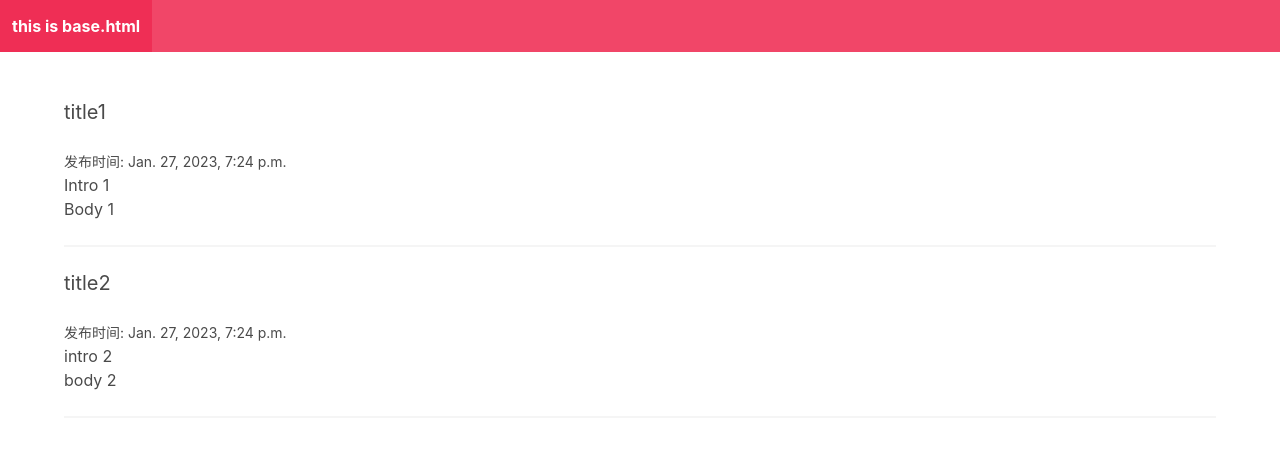
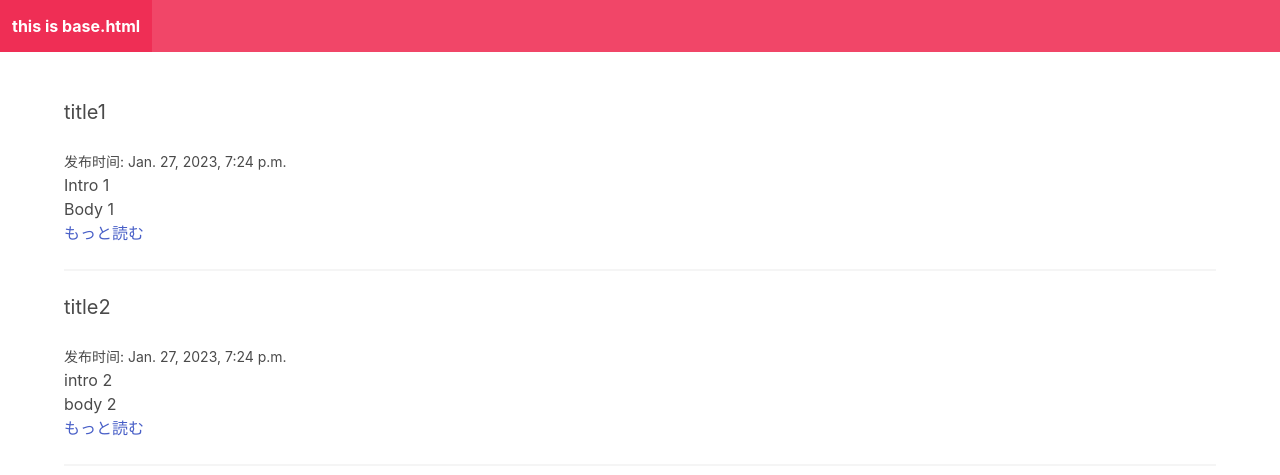
Before and after one commit to en-yue-pu/testDjango, a Django app: page / in a window 1280 px wide. Shown: the top 475 px of the page. Run offline with Django 4.2, Linux system fonts and the light colour scheme; data comes from the database, SQL or seed files in the repository.

Commit message:
每个cell追加按钮 这样就能分别跳转到对应的详细页面

```diff
--- a/myApp/templates/htmls/frontpage.html
+++ b/myApp/templates/htmls/frontpage.html
@@ -11,6 +11,8 @@
     <small>发布时间: {{post.data_added}}</small>
     <p>{{post.intro}}</p>
     <p>{{post.body}}</p>
+    <a href="{% url 'post_detail' post.slug %}">もっと読む</a>
+    <!-- post_detail 是 url.py 定义的detail页面名称 -->
     <hr />
 </div>
 {% endfor %}
```
